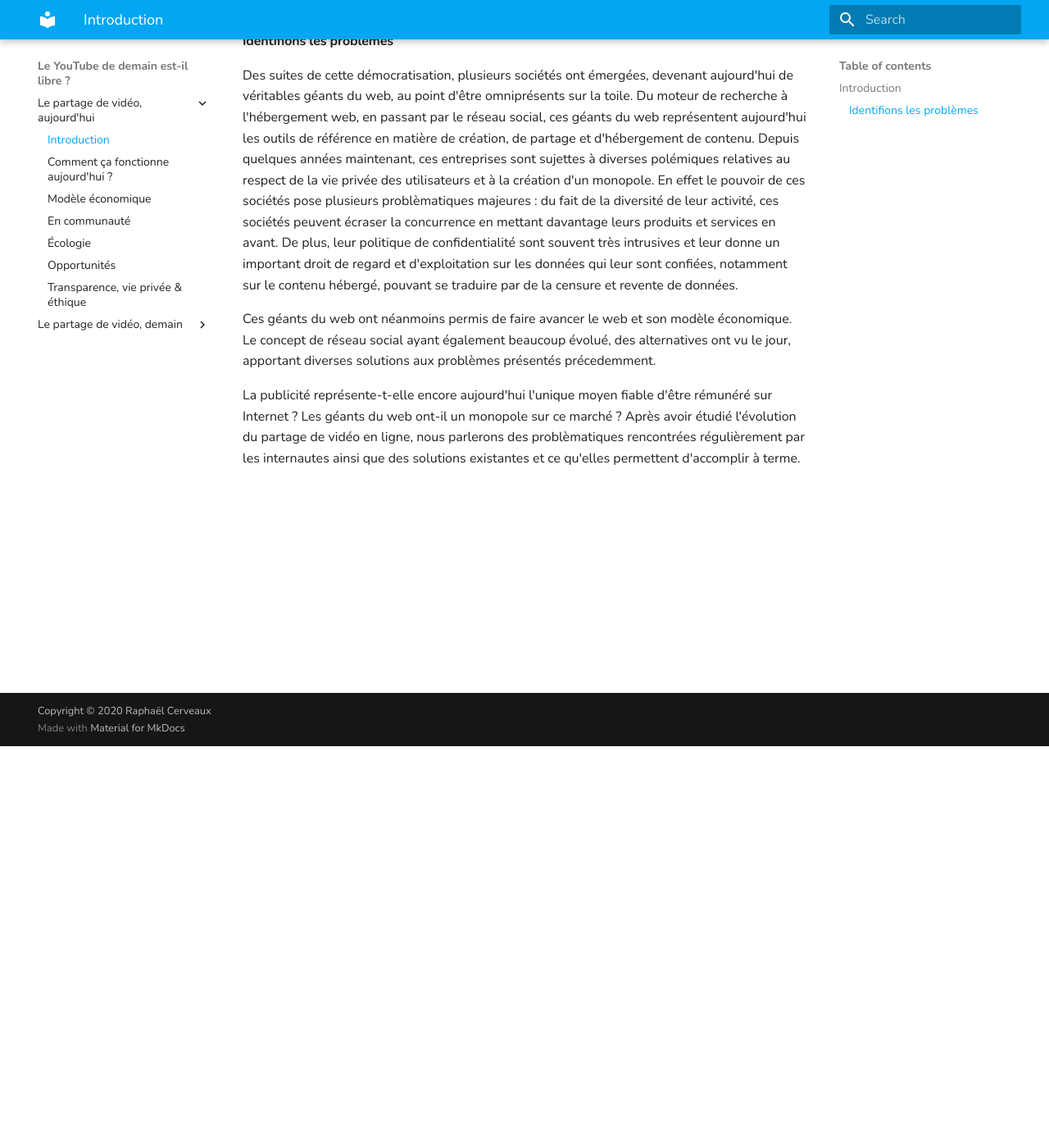
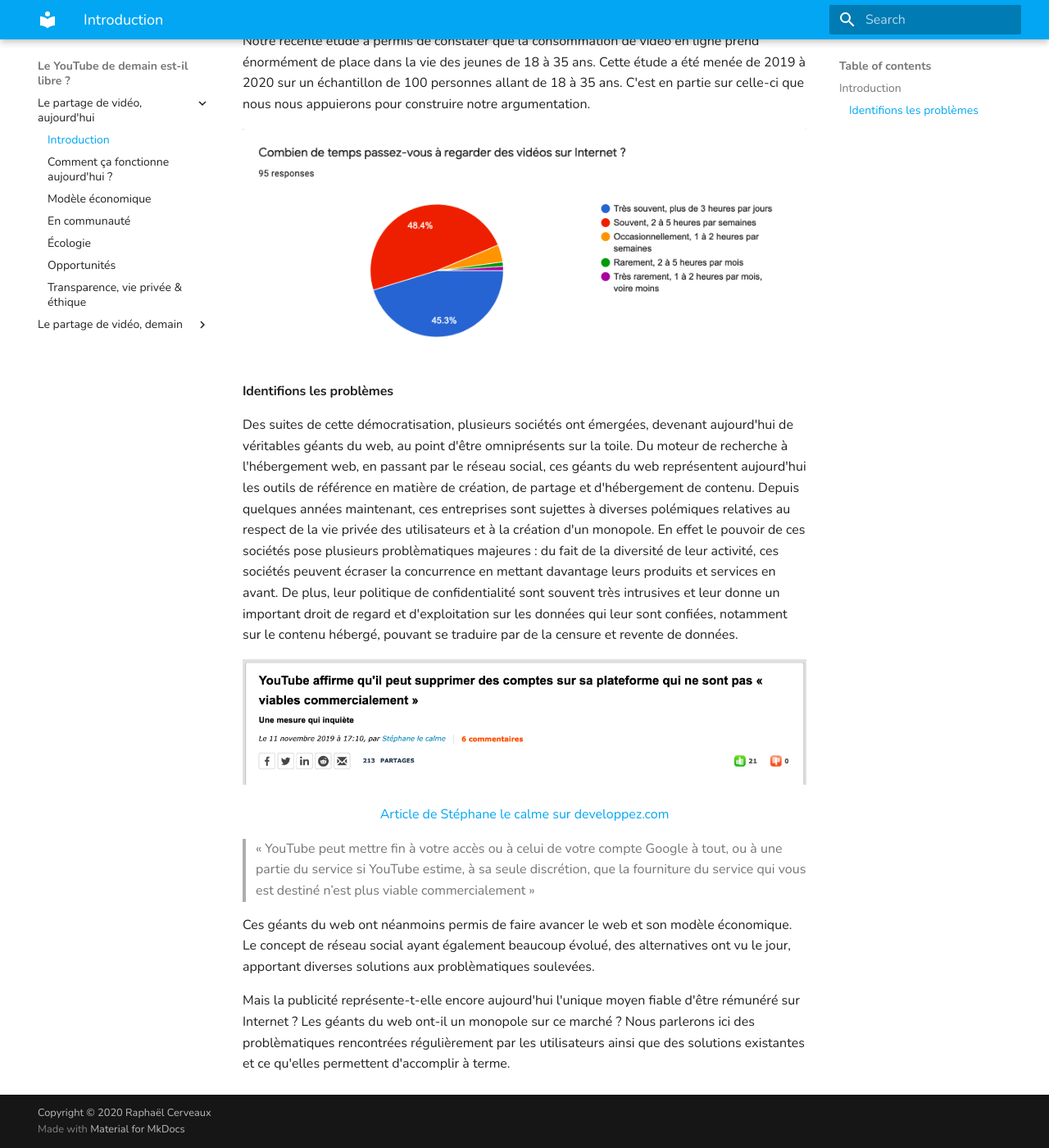
Before and after one commit to sundowndev/livre-blanc-video, an MkDocs documentation site: the page built from docs/index.md, in a window 1280 px wide and 1400 px high, scrolled down 490 px. Shown: the whole window at 82% size. Built offline with MkDocs 1.6.1 and Material for MkDocs 9.7.7, drawn with Linux system fonts in a browser that asks for light colours.

Commit message:
update content

```diff
--- a/docs/index.md
+++ b/docs/index.md
@@ -5,10 +5,21 @@
 
 Depuis des dizaines d'années maintenant, Internet a changé notre façon de s'informer, de communiquer, et de partager. Parmis les différents types de contenu, l'audiovisuel a pris une place omniprésente dans notre naviguation quotidienne en ligne. Aujourd'hui grâce aux réseaux sociaux et aux plateforme de partage de contenu, il est devenu très facile de partager des vidéos librement et gratuitement. Les plateformes de partage de vidéos se  sont donc multipliées et la création de contenu audiovisuel s'est démocratisée avec un véritable business à la clé, notamment grâce à la publicité. La publicité en ligne a permis de mettre en place un modèle économique universel basé sur la demande des annonceurs et le traffic des sites web. Une visite se traduisant rapidement en Euros, et le traffic quotidien des sites web devenant de plus en plus conséquent, ce modèle économique a pu devenir un des pilliers de la démocratisation d'Internet.
 
+Notre récente étude à permis de constater que la consommation de vidéo en ligne prend énormément de place dans la vie des jeunes de 18 à 35 ans. Cette étude a été menée de 2019 à 2020 sur un échantillon de 100 personnes allant de 18 à 35 ans. C'est en partie sur celle-ci que nous nous appuierons pour construire notre argumentation.
+
+![](./assets/study_1.png)
+
 #### Identifions les problèmes
 
 Des suites de cette démocratisation, plusieurs sociétés ont émergées, devenant aujourd'hui de véritables géants du web, au point d'être omniprésents sur la toile. Du moteur de recherche à l'hébergement web, en passant par le réseau social, ces géants du web représentent aujourd'hui les outils de référence en matière de création, de partage et d'hébergement de contenu. Depuis quelques années maintenant, ces entreprises sont sujettes à diverses polémiques relatives au respect de la vie privée des utilisateurs et à la création d'un monopole. En effet le pouvoir de ces sociétés pose plusieurs problèmatiques majeures : du fait de la diversité de leur activité, ces sociétés peuvent écraser la concurrence en mettant davantage leurs produits et services en avant. De plus, leur politique de confidentialité sont souvent très intrusives et leur donne un important droit de regard et d'exploitation sur les données qui leur sont confiées, notamment sur le contenu hébergé, pouvant se traduire par de la censure et revente de données.
 
-Ces géants du web ont néanmoins permis de faire avancer le web et son modèle économique. Le concept de réseau social ayant également beaucoup évolué, des alternatives ont vu le jour, apportant diverses solutions aux problèmes présentés précedemment.
+![](./assets/screenshot_1.png)
+<div align="center">
+    <a href="https://web.archive.org/web/20191112074907/https://www.developpez.com/actu/283999/YouTube-affirme-qu-il-peut-supprimer-des-comptes-sur-sa-plateforme-qui-ne-sont-pas-viables-commercialement-une-mesure-qui-inquiete/" target="_blank">Article de Stéphane le calme sur developpez.com</a>
+</div>
 
-La publicité représente-t-elle encore aujourd'hui l'unique moyen fiable d'être rémunéré sur Internet ? Les géants du web ont-il un monopole sur ce marché ? Après avoir étudié l'évolution du partage de vidéo en ligne, nous parlerons des problèmatiques rencontrées régulièrement par les internautes ainsi que des solutions existantes et ce qu'elles permettent d'accomplir à terme.
+>« YouTube peut mettre fin à votre accès ou à celui de votre compte Google à tout, ou à une partie du service si YouTube estime, à sa seule discrétion, que la fourniture du service qui vous est destiné n’est plus viable commercialement »
+
+Ces géants du web ont néanmoins permis de faire avancer le web et son modèle économique. Le concept de réseau social ayant également beaucoup évolué, des alternatives ont vu le jour, apportant diverses solutions aux problèmatiques soulevées.
+
+Mais la publicité représente-t-elle encore aujourd'hui l'unique moyen fiable d'être rémunéré sur Internet ? Les géants du web ont-il un monopole sur ce marché ? Nous parlerons ici des problèmatiques rencontrées régulièrement par les utilisateurs ainsi que des solutions existantes et ce qu'elles permettent d'accomplir à terme.
```
Also changed, not shown: docs/video-sharing-today.md (+13 -14 lines), docs/assets/screenshot_1.png (added), docs/assets/study_1.png (added).
